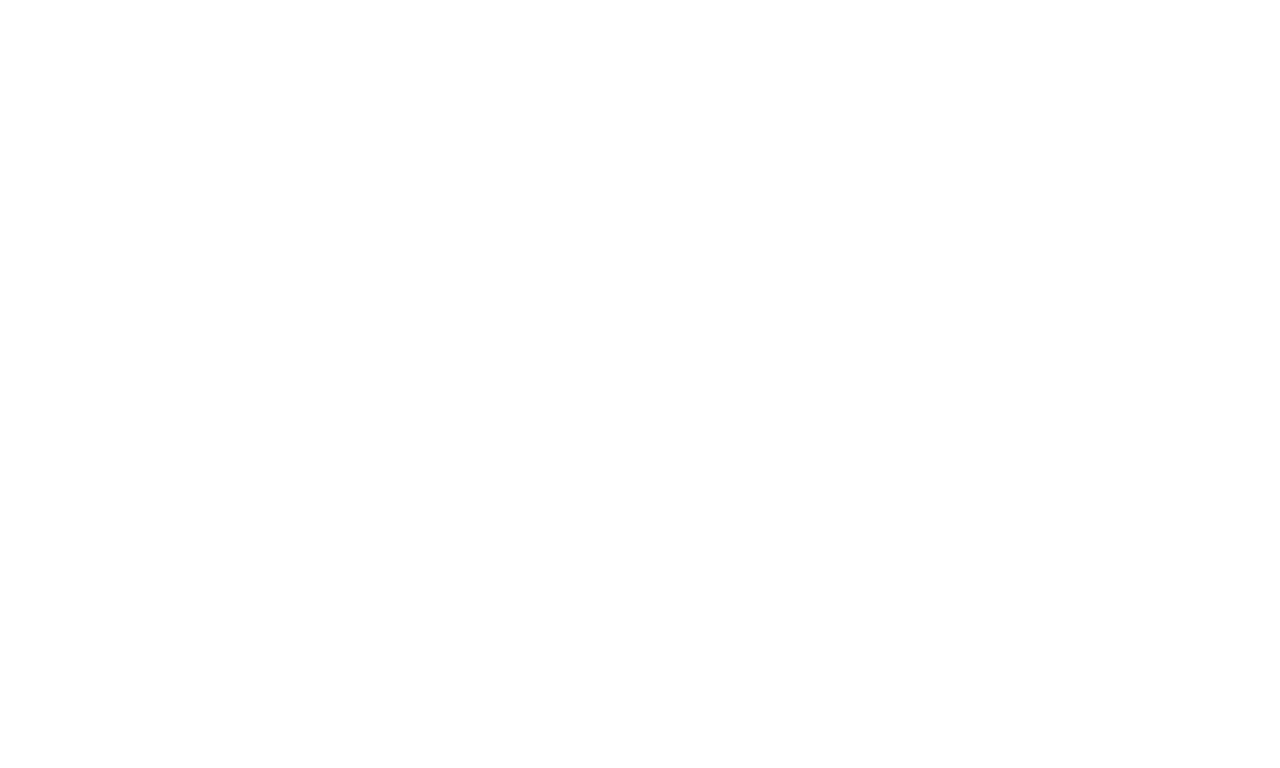
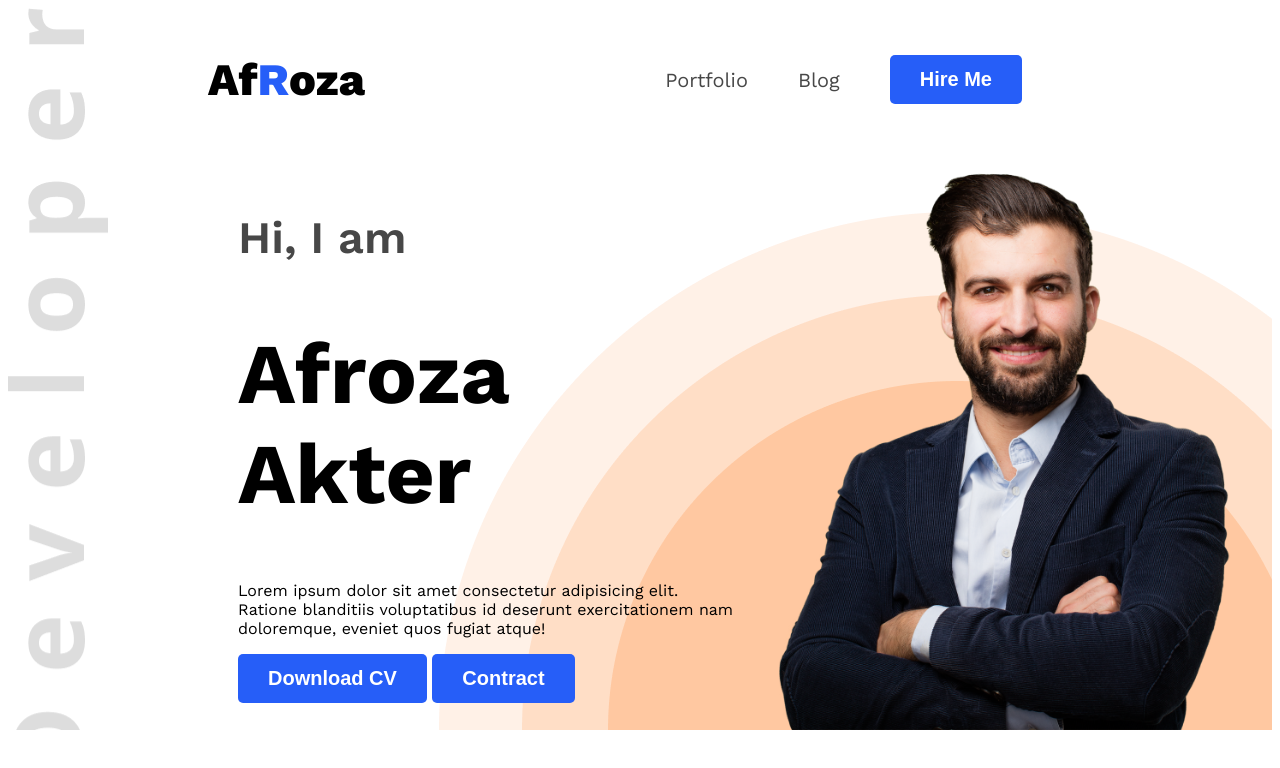
Before and after one commit to Afroza-Nipa13/web-dev-portfolio, a plain HTML site: page index.html in a window 1280 px wide. Drawn offline with nearby package versions, Linux system fonts and the light colour scheme.

Commit message:
added my 1

```diff
--- a/index.html
+++ b/index.html
@@ -1,19 +1,45 @@
 <!DOCTYPE html>
 <html lang="en">
+
 <head>
     <meta charset="UTF-8">
     <meta name="viewport" content="width=device-width, initial-scale=1.0">
     <title>My first portfolio</title>
+    <link rel="preconnect" href="https://fonts.googleapis.com">
+    <link rel="preconnect" href="https://fonts.gstatic.com" crossorigin>
+    <link
+        href="https://fonts.googleapis.com/css2?family=Open+Sans:ital,wght@0,300..800;1,300..800&family=Work+Sans:ital,wght@0,100..900;1,100..900&display=swap"
+        rel="stylesheet">
+    <link rel="stylesheet" href="styles/style.css">
 </head>
-<body>
-    <header>
 
+<body class="open-sans-normal">
+    <header class="header">
+        <nav>
+            <h3 class="nav-title">Af<span class="text-primary">R</span>oza</h3>
+            <ul>
+                <li><a class="dark-2" href="">Portfolio</a></li>
+                <li><a class="dark-2" href="">Blog</a></li>
+                <li><a href=""><button class="btn-primary">Hire Me</button></a></li>
+            </ul>
+        </nav>
+     <div class="banner">
+        <div class="banner-content">
+         <h4 class="banner-greetings dark-2">Hi, I am</h4>
+         <h1 class="banner-title">Afroza Akter</h1>
+         <p class="banner-description">Lorem ipsum dolor sit amet consectetur adipisicing elit. Ratione blanditiis voluptatibus id deserunt exercitationem nam doloremque, eveniet quos fugiat atque!</p>
+         <button class="btn-primary">Download CV</button>
+         <button class="btn-primary">Contract</button>
+        </div>
+        <img class="banner-profile-pic" src="images/hardy.png" alt="">
+     </div>
     </header>
     <main>
 
-        </main>
+    </main>
     <footer>
 
     </footer>
 </body>
+
 </html>
--- /dev/null
+++ b/styles/style.css
@@ -0,0 +1,110 @@
+
+/* // <uniquifier>: Use a unique and descriptive class name */
+/* // <weight>: Use a value from 100 to 900 */
+
+.open-sans-normal {
+  font-family: "Work Sans", serif;
+  font-optical-sizing: auto;
+  font-weight: <weight>;
+  font-style: normal;
+  font-variation-settings:
+    "wdth" 100;
+}
+
+
+
+.header{
+    background-image: url('../images/developer.png'),url('../images/header_bg.png');
+    /* background-color:black; */
+    background-repeat: no-repeat;
+    background-position: top left, bottom right;
+}
+
+
+/* shared style */
+.text-primary{
+    color: #265ef8;
+}
+/* header */
+
+
+/* nav style */
+nav{
+    display: flex;
+    align-items:center ;
+    justify-content: space-between;
+    margin: 0px 200px;
+
+}
+
+.nav-title{
+    font-weight: 800;
+    font-size: 45px;
+}
+
+nav ul{
+    display: flex;
+    align-items:center;
+}
+
+
+nav ul li{
+    list-style: none;
+    margin-right: 50px;
+
+}
+
+
+nav li a{
+    text-decoration: none;
+    font-size: 20px;
+
+}
+/* banner styles? */
+.banner{
+    display: flex;
+    justify-content: space-between;
+    margin:0px 35px 0px 230px;
+}
+
+.banner-content{
+
+    max-width:624px;
+}
+
+.banner-greetings{
+    font-size: 45px;
+    font-weight: 600;
+
+
+ }
+
+ .banner-title{
+    font-size: 85px;
+    font-weight: bold;
+
+
+ }
+
+
+
+
+.dark-2{
+      color:#474747 ;
+}
+
+.btn-primary{
+    background-color: #265ef8;
+    font-weight: bold;
+    font-size: 20px;
+    color: white;
+    padding: 13px 30px;
+    border-radius: 5px;
+    border: none;
+
+
+}
+
+.banner-profile-pic{
+          width: 500px;
+}
```
